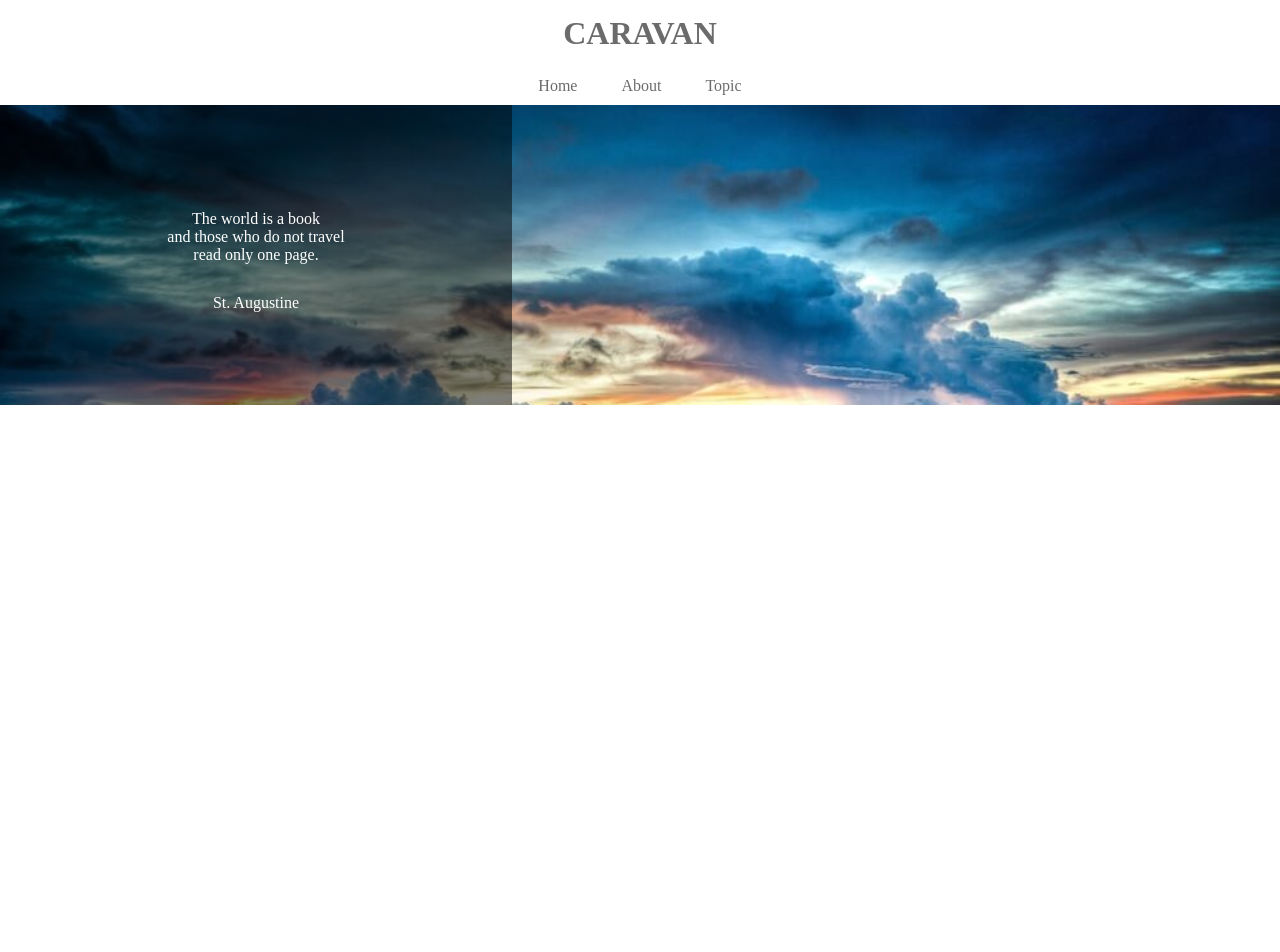
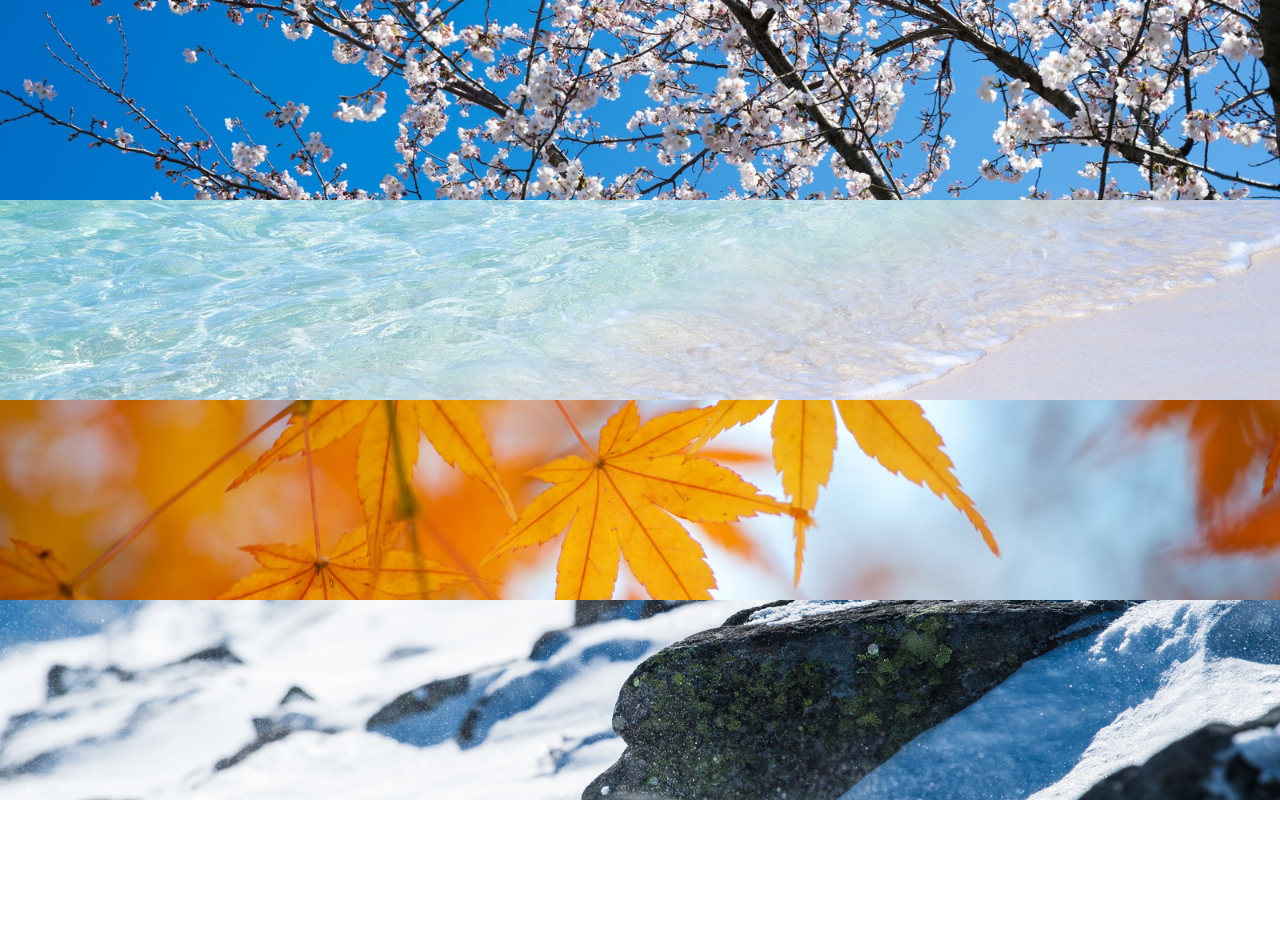
Before and after one commit to hayamia/DMM_WEBCAMP_ver3.0, a plain HTML site: page learn_HTML_CSS/chapter6/index.html in a window 1280 px wide. Shown: the top 952 px of the page. After the commit the page ends 800 px from the top, so only its background shows below. Drawn offline with Linux system fonts and the light colour scheme.

Commit message:
[Finish]1-6

```diff
--- a/learn_HTML_CSS/chapter6/index.html
+++ b/learn_HTML_CSS/chapter6/index.html
@@ -2,55 +2,18 @@
 <html lang="ja">
   <head>
     <meta charset="UTF-8" />
-    <!-- CSSファイルの読み込み -->
+    <title>Chapter6</title>
     <link rel="stylesheet" href="style.css" />
-    <title>CARAVAN</title>
   </head>
 
   <body>
-    <!-- header -->
-    <header>
-      <h1 class="heading">
-        <a href="index.html">
-          CARAVAN
-        </a>
-      </h1>
-    </header>
+    <div class="box1"></div>
 
-    <!-- navigation -->
-    <nav>
-      <ul class="nav-list">
-        <li class="nav-list-item">
-          <a href="index.html">Home</a>
-        </li>
-        <li class="nav-list-item">About</li>
-        <li class="nav-list-item">Topic</li>
-      </ul>
-    </nav>
+    <div class="box2"></div>
 
-    <!-- main-visual用のdiv -->
-    <div class="main-visual">
-      <div class="main-visual-content">
-        <!-- pタグ（と文字）を追加 -->
-        <p class="main-visual-text">
-          The world is a book<br>
-          and those who do not travel<br>
-          read only one page.
-        </p>
-        <p class="main-visual-name">
-          St. Augustine
-        </p>      </div>
-    </div>
+    <div class="box3"></div>
 
-    <!-- main用のdiv -->
-    <div class="main">
-      <div class="blog"></div>
-      <div class="sidebar"></div>
-    </div>
+    <div class="box4"></div>
 
-    <!-- footer -->
-    <footer>
-      <p class="footer-text">© All rights reserved by Infratop.Inc.</p>
-    </footer>
   </body>
 </html>
--- a/learn_HTML_CSS/chapter6/style.css
+++ b/learn_HTML_CSS/chapter6/style.css
@@ -2,85 +2,31 @@
     margin: 0;
     padding: 0;
     box-sizing: border-box;
-    color: #6c6b6b;
-  }
+}
+.box1 {
+    height: 200px;
+    background-image: url(img/box1.jpg);
+    background-position: center;
+    background-size: cover;
+}
 
-  a {
-    text-decoration: none;
-  }
+.box2 {
+    height: 200px;
+    background-image: url(img/box2.jpg);
+    background-position: center;
+    background-size: cover;
+}
 
-  header {
-    width: 90%; /* 横幅90% */
-    padding: 15px 0;
-    margin: 0 auto;
-    text-align: center;
-  }
+.box3 {
+    height: 200px;
+    background-image: url(img/box3.jpg);
+    background-position: center;
+    background-size: cover;
+}
 
-  header .heading {
-    /* headerタグ内のheadingクラスにのみ反映される */
-    font-size: 32px;
-  }
-
-  .nav-list {
-    text-align: center;
-    padding: 10px 0;
-    margin: 0 auto;
-  }
-
-  .nav-list-item {
-    list-style: none;
-    display: inline-block;
-    margin: 0 20px;
-  }
-
-  .main-visual {
-    width: 100%; /* 横幅いっぱい */
-    height: 300px; /* 高さ300px */
-    background-image: url(img/mv.jpg);
-    background-size: cover; /* 縦横比を維持したまま背景領域を埋め尽くす */}
-
-  .main-visual-content {
-    width: 40%; /* 横幅350px */
-    height: 300px; /* 親の高さに揃える */
-    background-color: rgba(0, 0, 0, 0.5);
-    text-align: center;
-    padding-top: 105px;
-  }
-
-  .main-visual-text {
-    color: #fff; /* 文字色を白に変更 */
-  }
-
-  .main-visual-name {
-    margin-top: 30px; /* 上側の外側の余白 */
-    color: #fff; /* 文字色を白に変更 */
-  }
-
-  .main {
-    width: 840px; /* 横幅840px */
-    display: flex; /* Flexboxの利用 */
-    justify-content: center; /* 要素の横並び・中央寄せ */
-    margin: 0 auto;
-  }
-
-  .blog {
-    width: 600px; /* 横幅600px */
-    height: 1400px; /* 高さ1400px */
-  }
-
-  .sidebar {
-    width: 240px; /* 横幅240px */
-    height: 1400px; /* 高さ1400px */
-  }
-
-  footer {
-    width: 100%;
-    height: 120px;
-    text-align: center;
-    line-height: 120px;
-    background-color: #848282;
-  }
-
-  .footer-text {
-    color: #fff;
-  }
+.box4 {
+    height: 200px;
+    background-image: url(img/box4.jpg);
+    background-position: center;
+    background-size: cover;
+}
```
